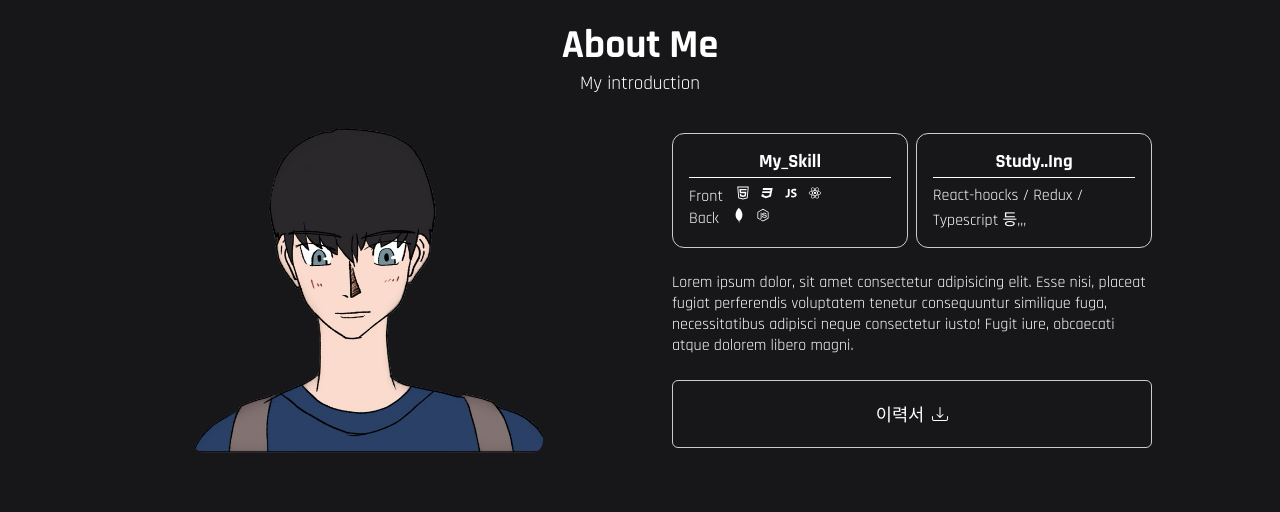
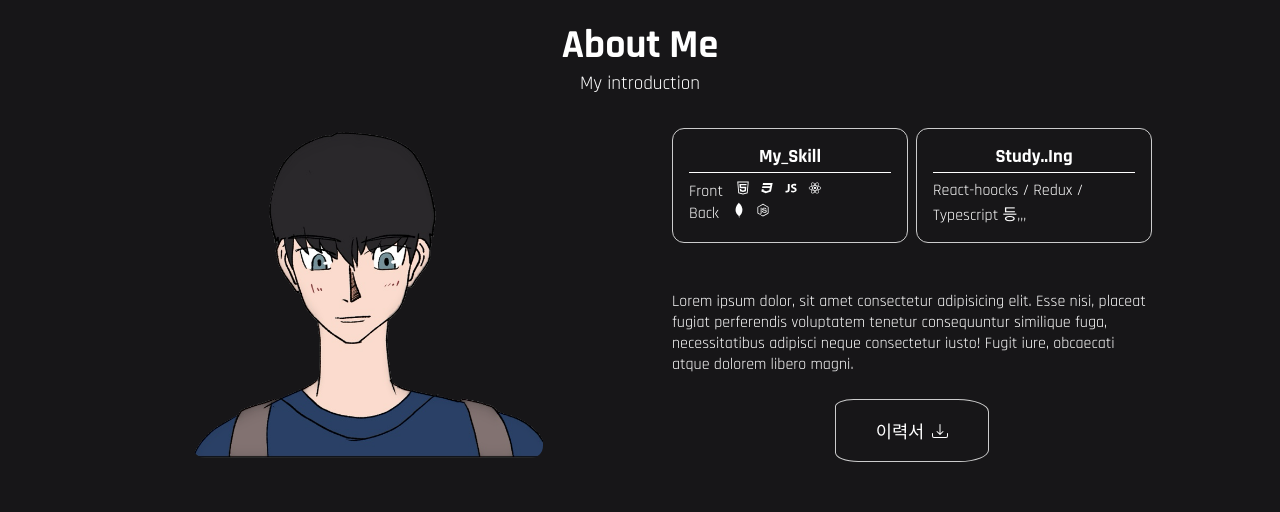
Before and after one commit to llvovll89/react-portfolio, a React (Create React App) app: page / in a window 1280 px wide. Shown: the part 780-1292 px from the top of the page. Built offline with nearby package versions, Linux system fonts and the light colour scheme; the HTML template or start-up script is replaced by a standard one.

Commit message:
about-btn

```diff
--- a/src/compontent/About/About.css
+++ b/src/compontent/About/About.css
@@ -80,8 +80,23 @@
     text-align: left;
 }
 
+.about-btn {
+    display: flex;
+    justify-content: center;
+    border: 1px solid #ccc;
+    border-radius: 12% 20% 19% 15%;
+}
+
+.btn-down {
+    padding: 1.1rem 2.5rem;
+    font-size: 1.1rem;
+    display: inline-block;
+}
+
 .aboutdata {
-    text-align: center;
+    display: flex;
+    flex-direction: column;
+    align-items: center;
 }
 
 .aboutdata a {
--- a/src/compontent/About/About.jsx
+++ b/src/compontent/About/About.jsx
@@ -25,10 +25,12 @@ function About() {
             obcaecati atque dolorem libero magni.
           </p>
 
-          <Link to="/" className="btn btn-down">
-            이력서
-            <BsDownload className="icons download" />
-          </Link>
+          <div className="about-btn">
+            <Link to="/" className="btn-down">
+              이력서
+              <BsDownload className="icons download" />
+            </Link>
+          </div>
         </div>
       </div>
     </section>
```
